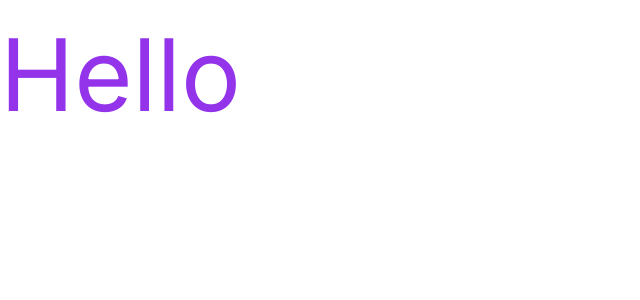
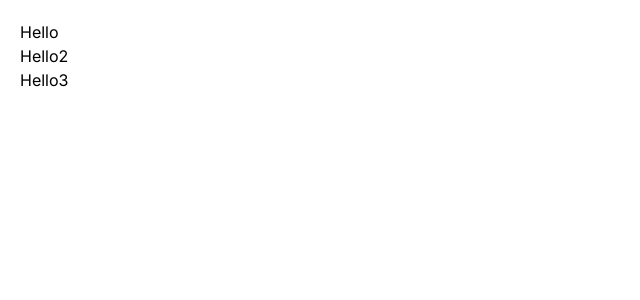
Before and after one commit to deep-patel21/Cube-Timer-App, a Next.js app in the folder cubetimer/: page / in a window 1280 px wide. Shown: the top 300 px of the page, without its empty margins (0-640 px from the left). Built offline with nearby package versions, Linux system fonts and the light colour scheme.

Commit message:
added initial div structure for hero.tsx

```diff
--- a/cubetimer/src/components/Hero.tsx
+++ b/cubetimer/src/components/Hero.tsx
@@ -2,8 +2,16 @@ import React from 'react'
 
 const Hero = () => {
   return (
-    <div className='text-[100px] text-purple-600'>
-        Hello
+    <div className='flex flex-col p-5'>
+        <div>
+            Hello
+        </div>
+        <div>
+            Hello2
+        </div>
+        <div>
+            Hello3
+        </div>
     </div>
   )
 }
```
